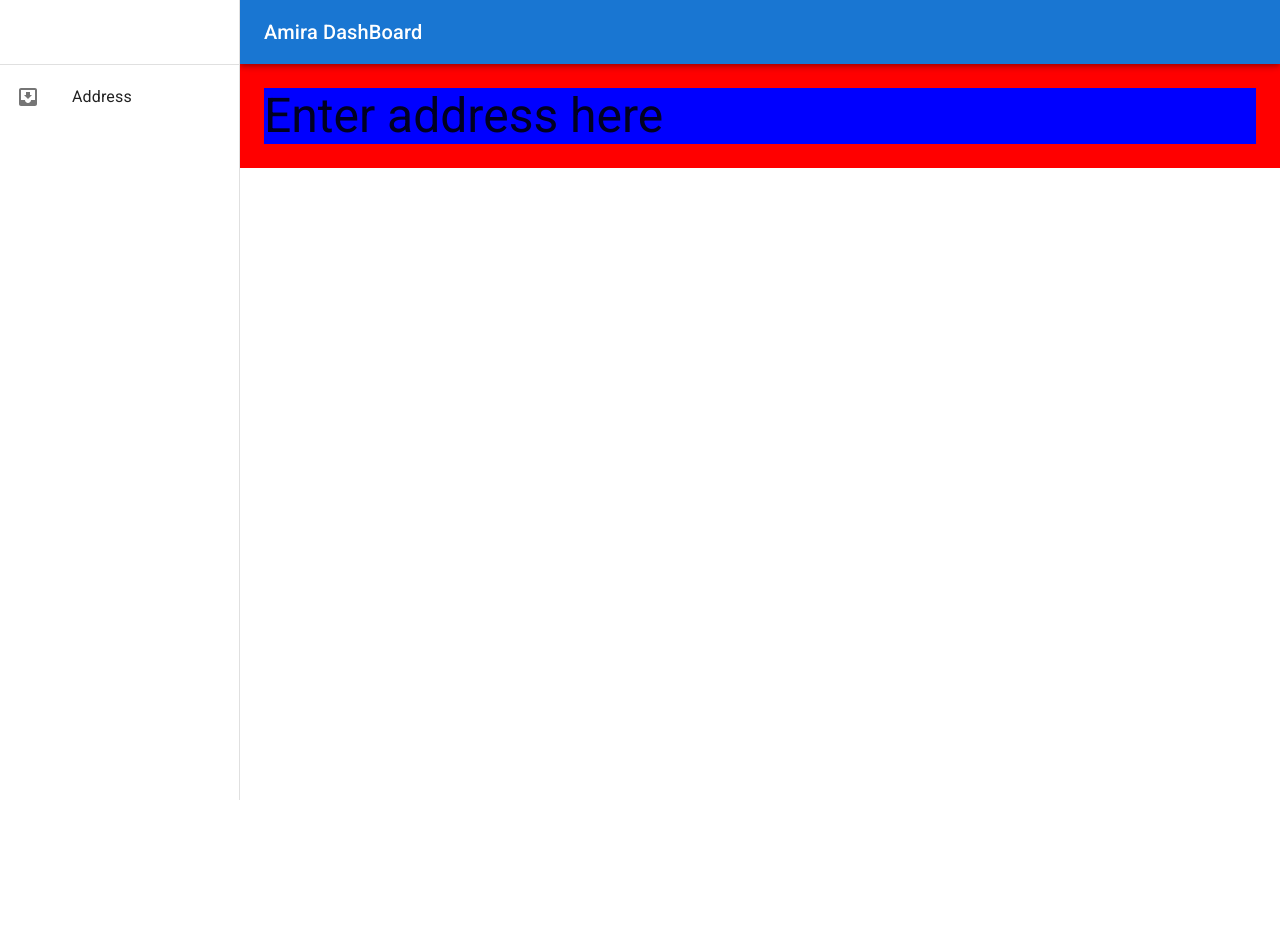
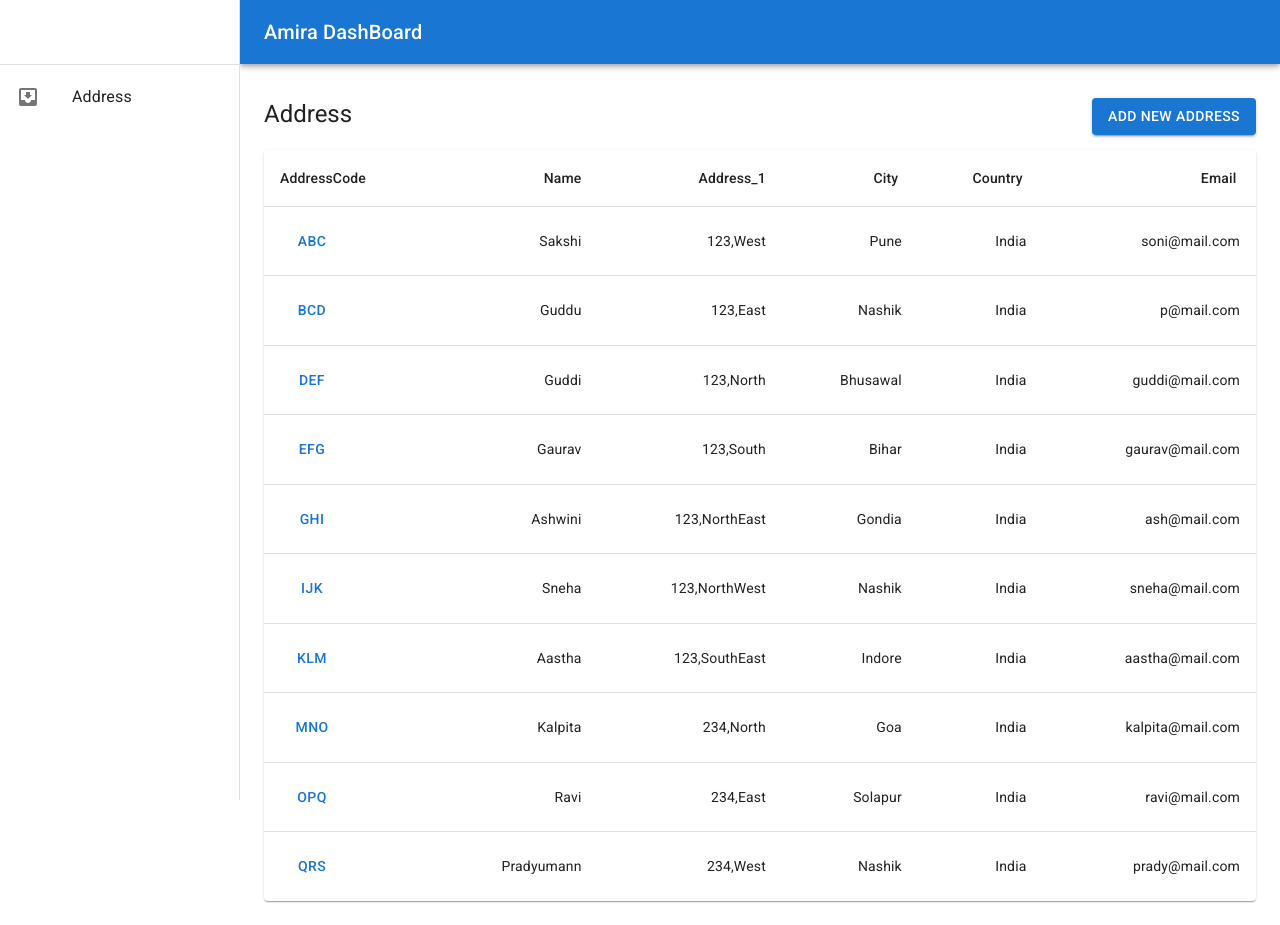
Before and after one commit to Saks05/React-mui, a React (Vite) app: page /dashboard/address in a window 1280 px wide. Before the commit the page ends 800 px from the top, so only its background shows below. Built offline with nearby package versions, Linux system fonts and the light colour scheme.

Commit message:
dummy_data_integration

```diff
--- a/package.json
+++ b/package.json
@@ -19,6 +19,7 @@
     "formik": "^2.4.5",
     "lottie-react": "^2.4.0",
     "lottie-web": "^5.12.2",
+    "prop-types": "^15.8.1",
     "react": "^18.2.0",
     "react-dom": "^18.2.0",
     "react-router-dom": "^6.22.1",
--- a/src/components/LoginForm.jsx
+++ b/src/components/LoginForm.jsx
@@ -20,9 +20,7 @@ import * as yup from "yup";
 import Divider from "@mui/material/Divider";
 import { useNavigate } from "react-router-dom";
 
-
-const Login = ({ props }) => {
-  const{setShowLogin}=props.setShowLogin
+const Login = ({ setShowLogin }) => {
   const [showPassword, setShowPassword] = useState(false);
   const navigate = useNavigate();
   const handleClickShowPassword = () => setShowPassword((show) => !show);
--- a/src/pages/Address.jsx
+++ b/src/pages/Address.jsx
@@ -1,14 +1,174 @@
 /* eslint-disable no-unused-vars */
-import { Box, Typography } from '@mui/material'
-import React from 'react'
+import { Margin } from "@mui/icons-material";
+import {
+  Box,
+  Button,
+  Modal,
+  Paper,
+  Table,
+  TableBody,
+  TableCell,
+  TableContainer,
+  TableHead,
+  TableRow,
+  Typography,
+} from "@mui/material";
+import React, { useState } from "react";
 
-const address = () => {
+const dummyData = [
+  {
+    address_code: "abc",
+    name: "Sakshi",
+    address_1: "123,West",
+    city: "Pune",
+    country: "India",
+    email: "soni@mail.com",
+  },
+  {
+    address_code: "bcd",
+    name: "Guddu",
+    address_1: "123,East",
+    city: "Nashik",
+    country: "India",
+    email: "p@mail.com",
+  },
+  {
+    address_code: "def",
+    name: "Guddi",
+    address_1: "123,North",
+    city: "Bhusawal",
+    country: "India",
+    email: "guddi@mail.com",
+  },
+  {
+    address_code: "efg",
+    name: "Gaurav",
+    address_1: "123,South",
+    city: "Bihar",
+    country: "India",
+    email: "gaurav@mail.com",
+  },
+  {
+    address_code: "ghi",
+    name: "Ashwini",
+    address_1: "123,NorthEast",
+    city: "Gondia",
+    country: "India",
+    email: "ash@mail.com",
+  },
+  {
+    address_code: "ijk",
+    name: "Sneha",
+    address_1: "123,NorthWest",
+    city: "Nashik",
+    country: "India",
+    email: "sneha@mail.com",
+  },
+  {
+    address_code: "klm",
+    name: "Aastha",
+    address_1: "123,SouthEast",
+    city: "Indore",
+    country: "India",
+    email: "aastha@mail.com",
+  },
+  {
+    address_code: "mno",
+    name: "Kalpita",
+    address_1: "234,North",
+    city: "Goa",
+    country: "India",
+    email: "kalpita@mail.com",
+  },
+  {
+    address_code: "opq",
+    name: "Ravi",
+    address_1: "234,East",
+    city: "Solapur",
+    country: "India",
+    email: "ravi@mail.com",
+  },
+  {
+    address_code: "qrs",
+    name: "Pradyumann",
+    address_1: "234,West",
+    city: "Nashik",
+    country: "India",
+    email: "prady@mail.com",
+  },
+];
+const Address = () => {
+  const style = {
+    position: 'absolute',
+    top: '50%',
+    left: '50%',
+    transform: 'translate(-50%, -50%)',
+    width: 400,
+    bgcolor: 'background.paper',
+    border: '2px solid #000',
+    boxShadow: 24,
+    p: 4,
+  };
+  const [open, setOpen] = useState(false);
+  const handleOpen = () => setOpen(true);
+  const handleClose = () => setOpen(false);
   return (
-    <Box
-    sx={{height:"100%",width:"100%",background:"blue"}}>
-       <Typography variant='h3'>Enter address here</Typography>
+    <Box sx={{ height: "100%", width: "100%" ,marginTop:"10px"}}>
+
+      <Box sx={{display:"flex",justifyContent:"space-between",marginTop:"10px"}}><Typography variant="h5">Address</Typography><Button variant="contained">Add New Address</Button></Box>
+      <Box>
+        <TableContainer component={Paper} sx={{marginTop:"15px"}}>
+          <Table sx={{ minWidth: 650 }} aria-label="simple table">
+            <TableHead>
+              <TableRow>
+                <TableCell>AddressCode</TableCell>
+                <TableCell align="right">Name</TableCell>
+                <TableCell align="right">Address_1</TableCell>
+                <TableCell align="right">City&nbsp;</TableCell>
+                <TableCell align="right">Country&nbsp;</TableCell>
+                <TableCell align="right">Email&nbsp;</TableCell>
+              </TableRow>
+            </TableHead>
+            <TableBody>
+              {dummyData.map((row) => (
+                <TableRow
+                  key={row.name}
+                  sx={{ "&:last-child td, &:last-child th": { border: 0 } }}
+                >
+                  <TableCell component="th" scope="row">
+                  <Button variant="text">{row.address_code}</Button>
+                  </TableCell>
+                  <TableCell align="right">{row.name}</TableCell>
+                  <TableCell align="right">{row.address_1}</TableCell>
+                  <TableCell align="right">{row.city}</TableCell>
+                  <TableCell align="right">{row.country}</TableCell>
+                  <TableCell align="right">{row.email}</TableCell>
+
+                </TableRow>
+              ))}
+            </TableBody>
+          </Table>
+        </TableContainer>
+      </Box>
+      <Box>
+      <Modal
+        open={open}
+        onClose={handleClose}
+        aria-labelledby="modal-modal-title"
+        aria-describedby="modal-modal-description"
+      >
+        <Box sx={style}>
+          <Typography id="modal-modal-title" variant="h6" component="h2">
+            Text in a modal
+          </Typography>
+          <Typography id="modal-modal-description" sx={{ mt: 2 }}>
+            Duis mollis, est non commodo luctus, nisi erat porttitor ligula.
+          </Typography>
+        </Box>
+      </Modal>
+      </Box>
     </Box>
-  )
-}
+  );
+};
 
-export default address
+export default Address;
--- a/src/pages/Dashboard.jsx
+++ b/src/pages/Dashboard.jsx
@@ -116,7 +116,7 @@ const Dashboard = () => {
       </Box>
       <Box
         component="main"
-        sx={{ flexGrow: 1, p: 3, width: { sm: `calc(100% - ${drawerWidth}px)` }, background:"red", height:"100%" }}
+        sx={{ flexGrow: 1, p: 3, width: { sm: `calc(100% - ${drawerWidth}px)` }, height:"100%" }}
       >
         <Toolbar />
         <Outlet/>
```
Also changed, not shown: 1 other file (tests, documents, lock files or other folders).
